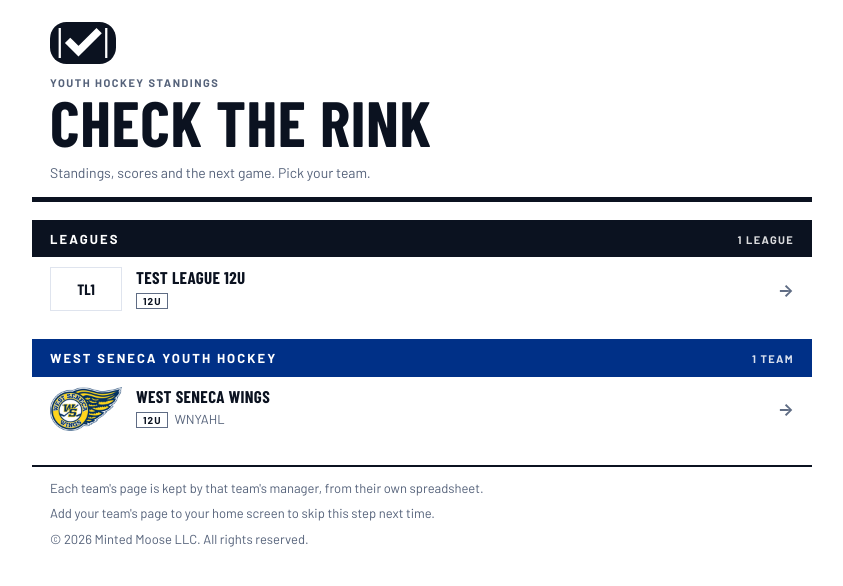
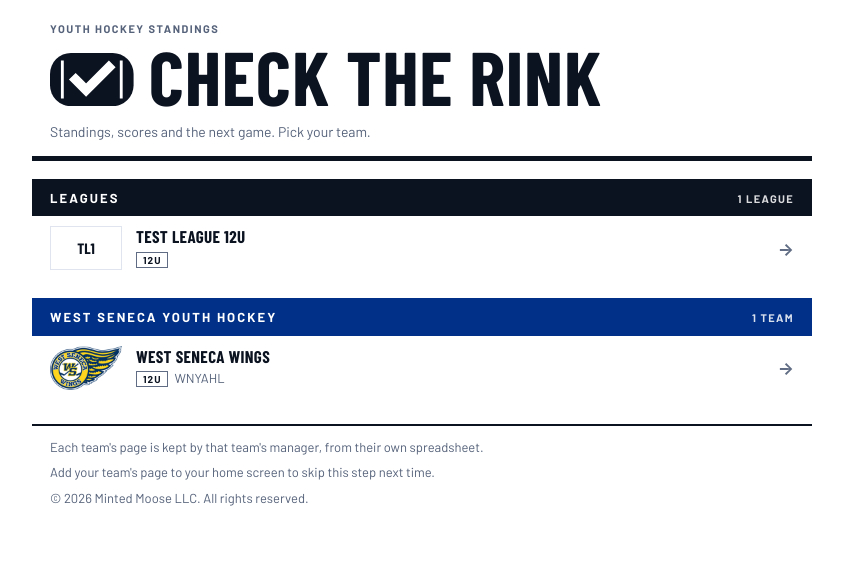
Before and after one commit to ewm/rink-report, a plain HTML site: page docs/index.html in a window 1280 px wide. Shown: the whole page, without its empty margins (218-1061 px from the left). Drawn offline with nearby package versions, Linux system fonts and the light colour scheme.

Commit message:
Landing page: logo sits beside the name, sharper tab icon
docs/landing.js: the logo moves into the h1, next to "Check The Rink", instead of above the eyebrow line
docs/landing.css: logo and name on one line at every width (size scales with the screen, up to 76px), logo as tall as the capitals and sitting on the baseline; the name can wrap before the web font loads so the page never scrolls sideways
docs/favicon.svg: thicker goal lines so they still show at tab size
Tested: QA 581 of 582 (the one failure is the existing coaches-corner.txt check), screenshots at 320, 375, 390, 900 and 1440px in light and dark

```diff
--- a/docs/landing.css
+++ b/docs/landing.css
@@ -144,24 +144,42 @@
   border-bottom: 5px solid var(--rule);
 }
 
-/* The mark sits above the eyebrow, in ink, so it flips with dark mode. */
-.mast .logo {
-  display: block;
-  width: 66px;
-  height: 42px;
-  margin-bottom: 12px;
-  color: var(--ink);
-}
-
 .mast .eyebrow {
   color: var(--ink-2);
 }
 
+/*
+  The lockup: mark and name on one line at every width.
+  The name is 5.96em wide in Barlow Condensed, the mark 1.1em plus a
+  .2em gap, so the size is the page width over 7.4, capped at 76px on a wide screen.
+  That keeps it on one line down to a 320px phone.
+*/
 .mast h1 {
-  margin: 4px 0 0;
-  font: 700 56px/.92 var(--f-display);
+  margin: 6px 0 0;
+  font: 700 clamp(30px, calc((100vw - 36px) / 7.4), 76px)/.92 var(--f-display);
   letter-spacing: .01em;
   text-transform: uppercase;
+}
+
+.mast .lockup {
+  display: flex;
+  align-items: baseline;
+  gap: .2em;
+}
+
+/* Barlow loads after first paint. Until it does, the wider stand-in font
+   may wrap the name instead of pushing the page sideways. */
+.mast .lockup span {
+  min-width: 0;
+}
+
+/* As tall as the capitals. Its bottom edge sits on the text baseline,
+   so the tops line up too. */
+.mast .logo {
+  flex: none;
+  width: 1.1em;
+  height: .7em;
+  color: var(--ink);
 }
 
 .mast .sub {
@@ -486,17 +504,7 @@
 /* ------------------------------------------------------------
    Two breakpoints only
    ------------------------------------------------------------ */
-@media (min-width: 700px) {
-  .mast h1 {
-    font-size: 64px;
-  }
-}
-
 @media (max-width: 420px) {
-  .mast h1 {
-    font-size: 46px;
-  }
-
   .back .name {
     font-size: 29px;
   }
--- a/docs/landing.js
+++ b/docs/landing.js
@@ -25,6 +25,7 @@
   /**
    * The Check The Rink mark, drawn inline so it takes the ink color and
    * flips with dark mode. Same drawing as logo.svg / logo-light.svg.
+   * It sits inside the h1, beside the name, so the two read as one.
    */
   var LOGO = '<svg class="logo" viewBox="6 22 88 56" aria-hidden="true" focusable="false">'
     + '<defs><mask id="ctr-k" maskUnits="userSpaceOnUse" x="0" y="0" width="100" height="100"><rect width="100" height="100" fill="#fff"/><path d="M19 30v40M81 30v40" stroke="#000" stroke-width="3"/><path d="M33 50l11 11 24-24" fill="none" stroke="#000" stroke-width="10" stroke-linecap="square"/></mask></defs><rect x="6" y="22" width="88" height="56" rx="22" fill="currentColor" mask="url(#ctr-k)"/>'
@@ -387,9 +388,8 @@
     options = options || {};
 
     var html = '<header class="mast">'
-      + LOGO
       + '<p class="eyebrow">Youth hockey standings</p>'
-      + "<h1>Check The Rink</h1>"
+      + '<h1 class="lockup">' + LOGO + "<span>Check The Rink</span></h1>"
       + '<p class="sub">Standings, scores and the next game. Pick your team.</p>'
       + "</header>";
 
```
Also changed, not shown: docs/favicon.svg.
